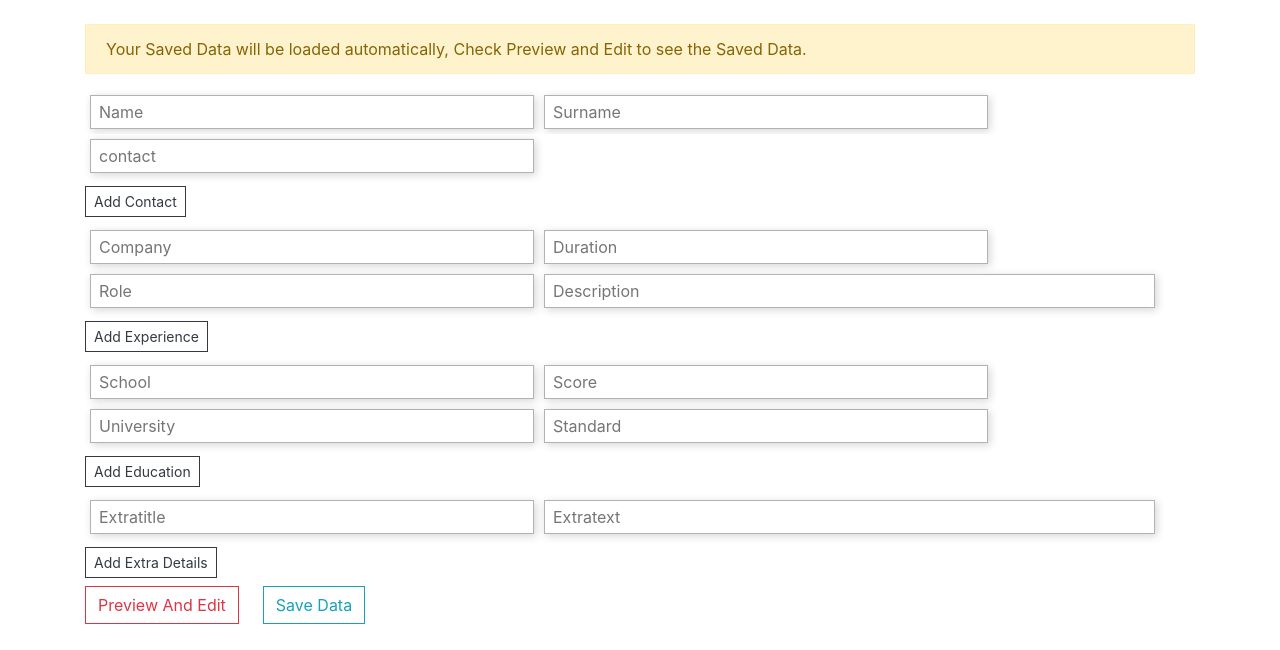
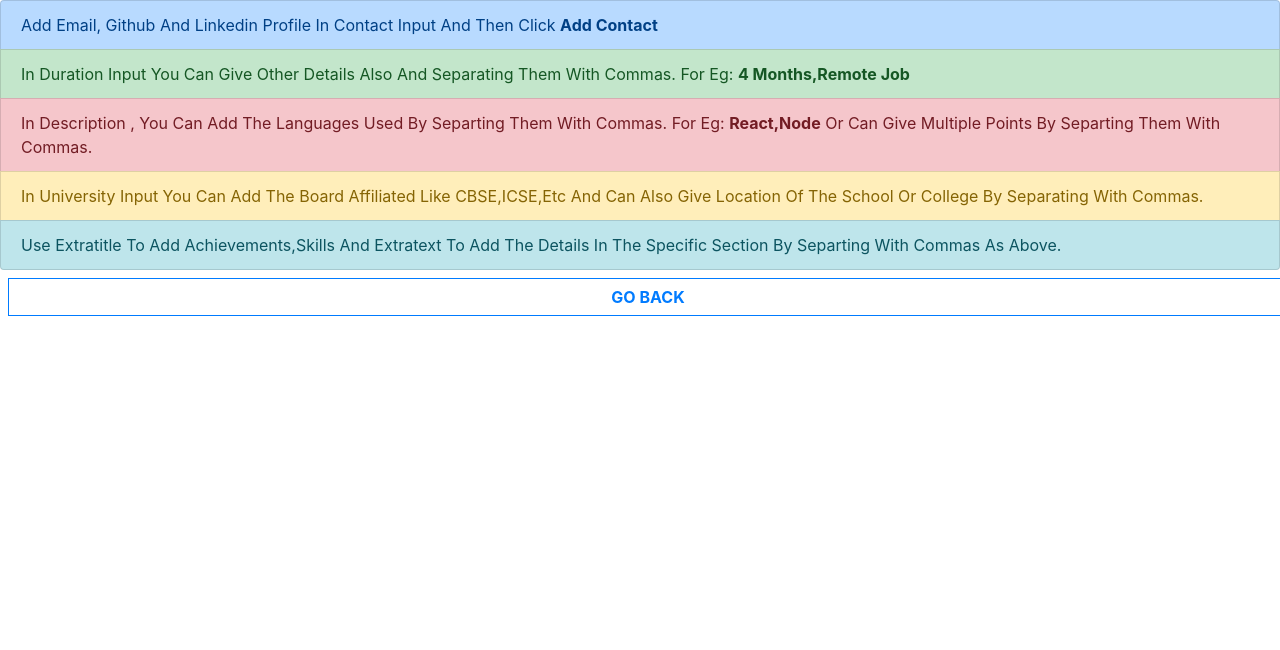
Before and after one commit to jyash97/Resume-Builder, a React (Create React App) app: page /instructions in a window 1280 px wide. Shown: the top 650 px of the page. Built offline with nearby package versions, Linux system fonts and the light colour scheme.

Commit message:
Print and Instructions options added

```diff
--- a/src/App.js
+++ b/src/App.js
@@ -63,7 +63,11 @@ class App extends React.Component {
       description
     };
     this.setState({
-      experience:[obj,...this.state.experience]
+      experience:[obj,...this.state.experience],
+      company:'',
+      role:'',
+      description:'',
+      duration:''
     });
   }
 
@@ -78,7 +82,11 @@ class App extends React.Component {
       standard:this.state.standard
     };
     this.setState({
-      education:[obj,...this.state.education]
+      education:[obj,...this.state.education],
+      score:'',
+      university:'',
+      standard:'',
+      school:''
     });
   }
 
@@ -91,14 +99,16 @@ class App extends React.Component {
   }
 
   handleExtra(){
-    const details = this.state.extratext.split(',')
+    const description = this.state.extratext.split(',')
     const obj={
       id:uniqueId(),
       title:this.state.extratitle,
-      description:details
+      description,
     }
     this.setState({
-      extradetails:[obj,...this.state.extradetails]
+      extradetails:[obj,...this.state.extradetails],
+      extratitle:'',
+      extratext:''
     })
   }
 
@@ -108,7 +118,8 @@ class App extends React.Component {
       contact:this.state.contact
     };
     this.setState({
-      details:[obj,...this.state.details]
+      details:[obj,...this.state.details],
+      contact:''
     });
   }
 
@@ -142,6 +153,7 @@ class App extends React.Component {
       <div className='container py-4'>
         <div className="alert alert-warning rounded-0" role="alert">
           Your Saved Data will be loaded automatically, Check Preview and Edit to see the Saved Data.
+          <span className="bg-light">If not getting how to use the app, Please see the <Link to='/instructions'>Instructions</Link>.</span>
         </div>
         <div className='row'>
           <div className="col">
@@ -149,15 +161,16 @@ class App extends React.Component {
               <input type="text" className='d-inline text-capitalize' placeholder='name' name='name' value={this.state.name} onChange={this.handleChange}/>
               <input type="text" className='d-inline text-capitalize' placeholder='surname' name='surname' value={this.state.surname} onChange={this.handleChange}/>
             </div>
-            <Input names={['contact']} section='Contact' handleChange={this.handleChange} handleClick={this.handleClick}/>
-            <Input names={['company','duration','role','description']} section='Experience' handleChange={this.handleChange} handleClick={this.handleExperience} />
-            <Input names={['school','score','university','standard']} section='Education' handleChange={this.handleChange} handleClick={this.handleEducation} />
-            <Input names={['extratitle','extratext']} section='Extra Details' handleChange={this.handleChange} handleClick={this.handleExtra} />
+            <Input names={['contact']} section='Contact' handleChange={this.handleChange} handleClick={this.handleClick} inputValues={this.state}/>
+            <Input names={['company','duration','role','description']} section='Experience' handleChange={this.handleChange} handleClick={this.handleExperience} inputValues={this.state}/>
+            <Input names={['school','score','university','standard']} section='Education' handleChange={this.handleChange} handleClick={this.handleEducation} inputValues={this.state} />
+            <Input names={['extratitle','extratext']} section='Extra Details' handleChange={this.handleChange} handleClick={this.handleExtra} inputValues={this.state}/>
           </div>
         </div>
         <button className='btn btn-outline-danger text-capitalize rounded-0' onClick={this.toggleModal}>Preview and Edit</button>
         <button className='btn btn-outline-info text-capitalize mx-4 rounded-0' onClick={this.handleStorage}>Save Data</button>
-        <Link to='/resume' className={'btn btn-outline-success text-capitalize rounded-0 ' + this.state.forward}>Next</Link>
+        <button className='btn btn-outline-info text-capitalize rounded-0' onClick={()=>{localStorage.clear()}}>Clear Saved Data</button>
+        <Link to='/resume' className={'btn btn-outline-success text-capitalize mx-4 rounded-0 ' + this.state.forward}>Next</Link>
         <Preview handleGeneralDelete={this.handleGeneralDelete} modal={this.state.modal} toggleModal={this.toggleModal} name={this.state.name} surname={this.state.surname} details={this.state.details} extradetails={this.state.extradetails} experience={this.state.experience} education={this.state.education} />
       </div>
     );
--- a/src/Input.jsx
+++ b/src/Input.jsx
@@ -8,10 +8,10 @@ class Input extends React.Component{
           this.props.names.map(
             data => {
               if(data === 'description' || data === 'extratext')
-                return <input className='d-inline text-capitalize' style={{width:'55%'}} key={data} type='text' placeholder={data} name={data} value={this.props[data]} onChange={this.props.handleChange}/>
+                return <input className='d-inline text-capitalize' style={{width:'55%'}} key={data} type='text' placeholder={data} name={data} value={this.props.inputValues[data]} onChange={this.props.handleChange}/>
               else if(data.toLowerCase() === 'contact')
-                return <input className='d-inline' key={data} type="text" placeholder={data} name={data} value={this.props[data]} onChange={this.props.handleChange}/>
-              return <input className='d-inline text-capitalize' key={data} type="text" placeholder={data} name={data} value={this.props[data]} onChange={this.props.handleChange}/>
+                return <input className='d-inline' key={data} type="text" placeholder={data} name={data} value={this.props.inputValues[data]} onChange={this.props.handleChange}/>
+              return <input className='d-inline text-capitalize' key={data} type="text" placeholder={data} name={data} value={this.props.inputValues[data]} onChange={this.props.handleChange}/>
             }
           )
         }
--- /dev/null
+++ b/src/Instructions.jsx
@@ -0,0 +1,17 @@
+import React from 'react';
+import {Link} from 'react-router-dom';
+
+const Instructions = () => (
+  <React.Fragment>
+    <ul class="list-group">
+      <li class="list-group-item text-capitalize list-group-item-primary">Add Email, github and Linkedin Profile in Contact Input and then Click <span className='font-weight-bold'>Add Contact</span></li>
+      <li class="list-group-item text-capitalize list-group-item-success">In duration Input you can give other details also and separating them with commas. For eg: <span className='font-weight-bold'>4 Months,Remote Job</span></li>
+      <li class="list-group-item text-capitalize list-group-item-danger">In description , you can add the languages used by separting them with commas. For eg: <span className='font-weight-bold'>React,Node</span> or can give multiple points by separting them with commas.</li>
+      <li class="list-group-item text-capitalize list-group-item-warning">In university Input you can add the board affiliated like CBSE,ICSE,etc and can also give location of the school or college by separating with commas.</li>
+      <li class="list-group-item text-capitalize list-group-item-info">use extratitle to add achievements,skills and extratext to add the details in the specific section by separting with commas as above.</li>
+    </ul>
+    <Link to='/' class='btn btn-outline-primary text-uppercase font-weight-bold btn-block rounded-0 m-2'>Go Back</Link>
+  </React.Fragment>
+);
+
+export default Instructions;
--- a/src/Resume.jsx
+++ b/src/Resume.jsx
@@ -18,6 +18,7 @@ class Resume extends React.Component{
               </div>
             ) : (
               <React.Fragment>
+                <button className='btn btn-block rounded-0 font-weight-bold  text-uppercase btn-sm btn-success' onClick={()=>{window.print()}}>Print Resume</button>
                 <Header name={data.name} surname={data.surname} details={data.details}/>
                 <Section title='education' entries={['name','university','standard','score']} data={data.education} />
                 <Section title='experience' entries={['name','duration','role','description']} data={data.experience} />
--- a/src/index.js
+++ b/src/index.js
@@ -4,12 +4,14 @@ import {BrowserRouter as Router, Switch, Route} from 'react-router-dom';
 
 import App from './App';
 import Resume from './Resume';
+import Instructions from './Instructions';
 import registerServiceWorker from './registerServiceWorker';
 
 const Routes = () => (
   <Router>
     <Switch>
       <Route exact path='/' component={App} />
+      <Route exact path='/instructions' component={Instructions} />
       <Route exact path='/resume' component={Resume} />
       <Route component={App} />
     </Switch>
```
